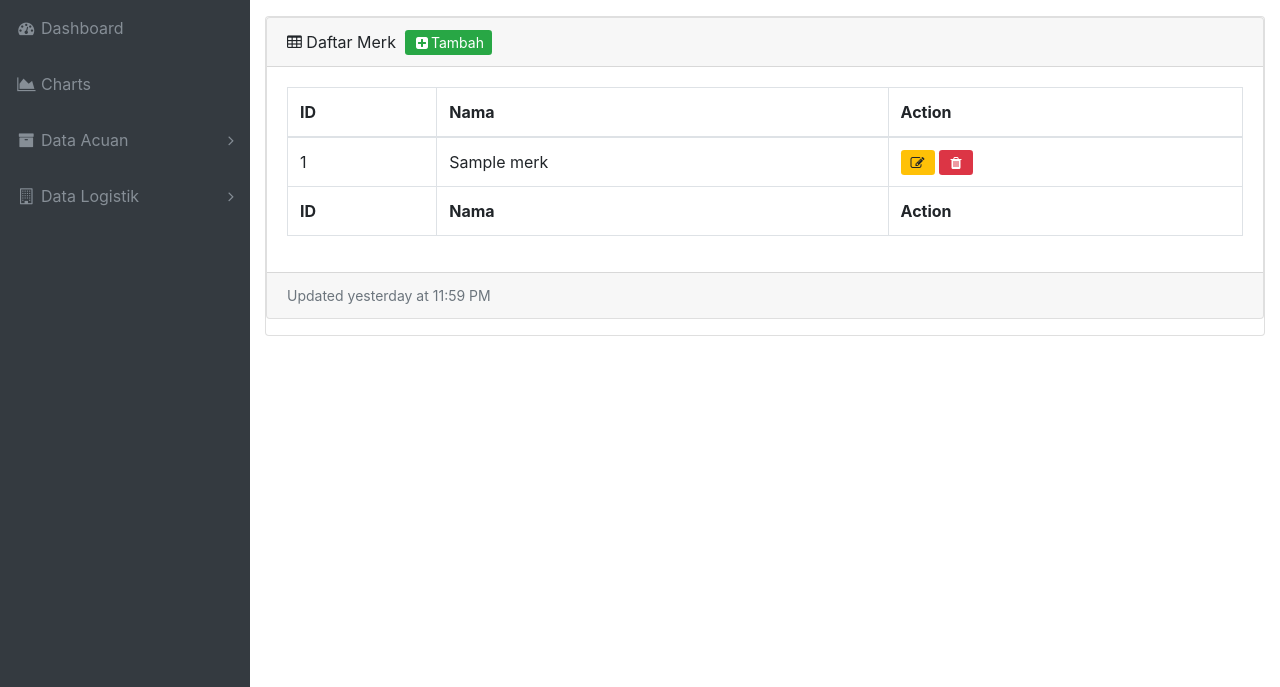
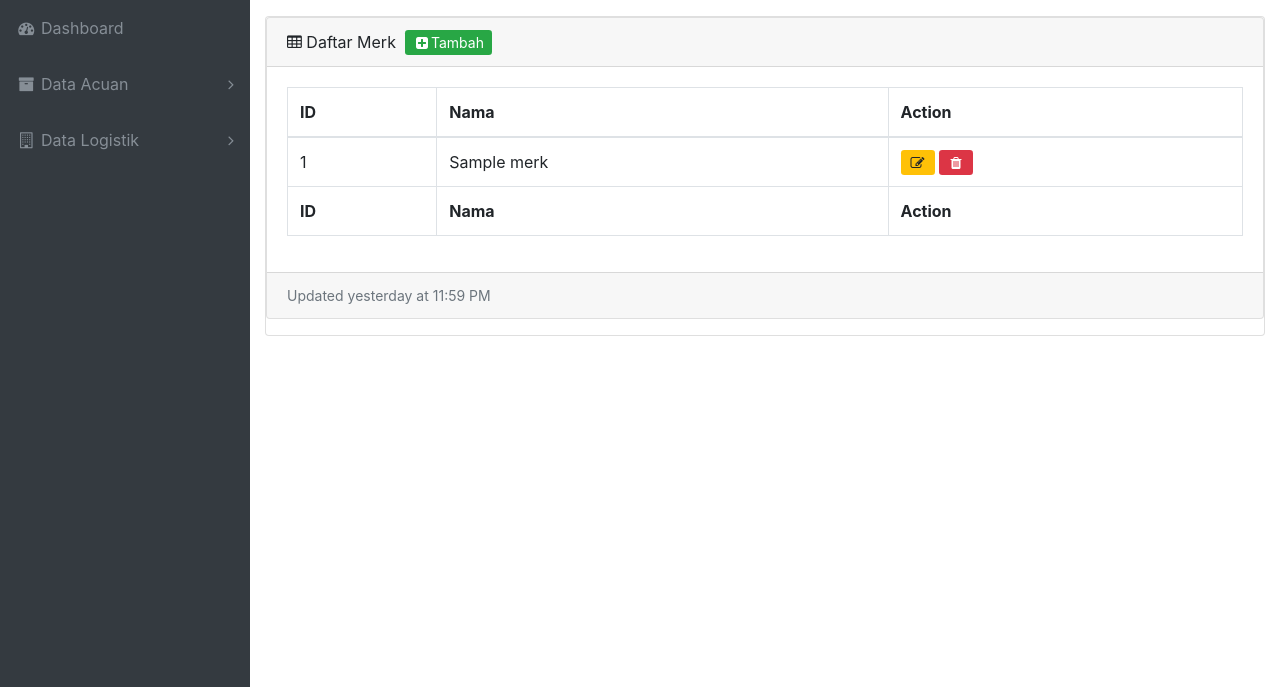
Before and after one commit to daruadi/nf-logistik, a CodeIgniter app: page /database/index.php/merk/index in a window 1280 px wide. Shown: the part 56-743 px from the top of the page. Run offline with CodeIgniter, Linux system fonts and the light colour scheme; tables that the repository leaves empty hold one stand-in row (values such as "Sample post"); some libraries are stand-ins or nearby versions.

Commit message:
comment chart menu

```diff
--- a/application/views/global/navigation.php
+++ b/application/views/global/navigation.php
@@ -11,12 +11,12 @@
           <span class="nav-link-text">Dashboard</span>
         </a>
       </li>
-      <li class="nav-item" data-toggle="tooltip" data-placement="right" title="" data-original-title="Charts">
+      <!-- <li class="nav-item" data-toggle="tooltip" data-placement="right" title="" data-original-title="Charts">
         <a class="nav-link" href="charts.html">
           <i class="fa fa-fw fa-area-chart"></i>
           <span class="nav-link-text">Charts</span>
         </a>
-      </li>
+      </li> -->
       <li class="nav-item" data-toggle="tooltip" data-placement="right" title="" data-original-title="Data Acuan">
         <a class="nav-link nav-link-collapse collapsed" data-toggle="collapse" href="#collapseDataAcuan" data-parent="#exampleAccordion">
           <i class="fa fa-fw fa-archive"></i>
```
